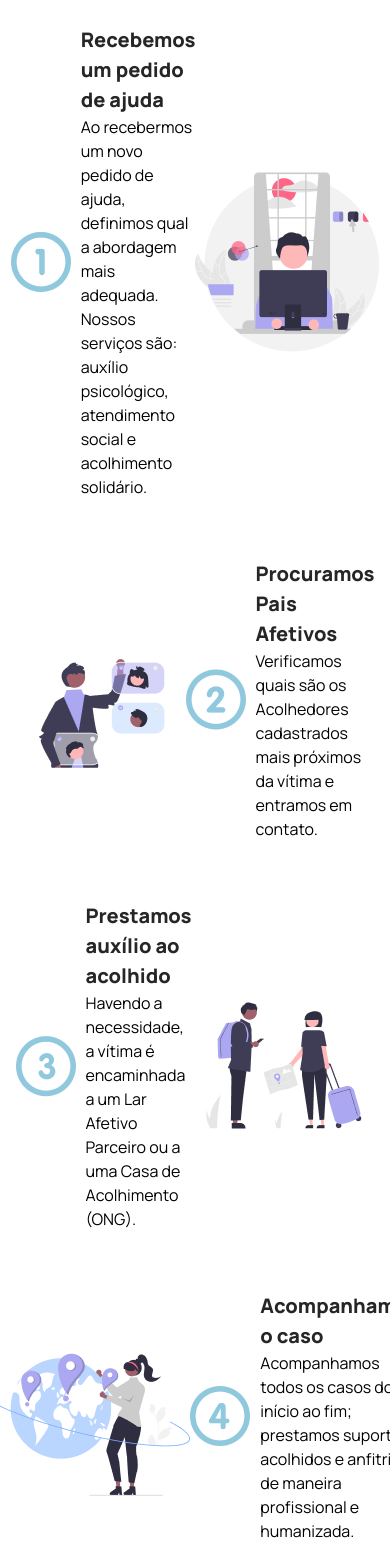
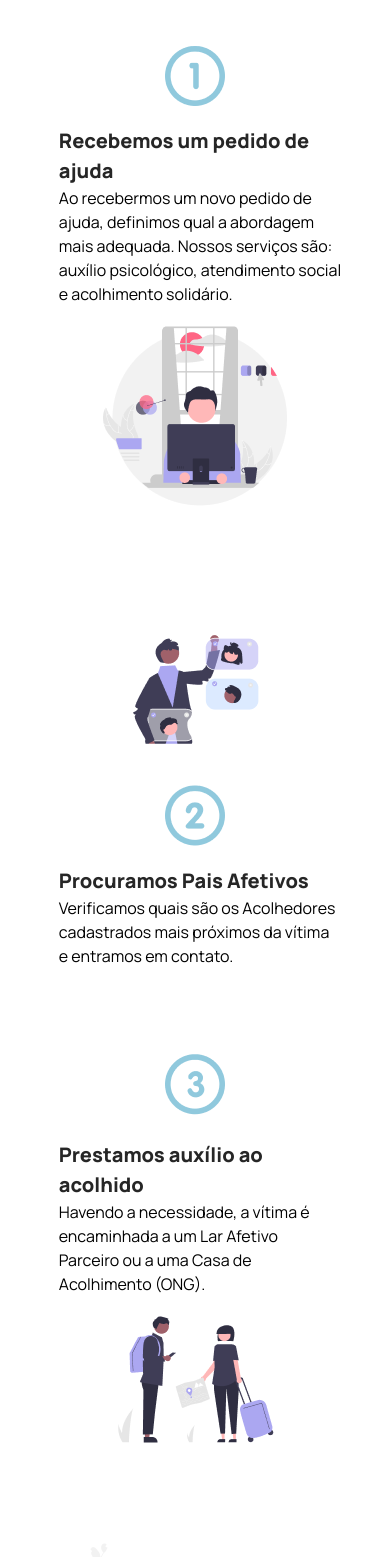
Before and after one commit to GrupoCPB/paisafetivos-web-frontend, a React (Create React App) app: page / in a window 390 px wide. Shown: the part 4760-6317 px from the top of the page. Built offline with nearby package versions, Linux system fonts and the light colour scheme; what assets would draw is missing.

Commit message:
fix: responsividade seção how works

```diff
--- a/src/components/Home/SectionHowWorks/SectionHowWorks.jsx
+++ b/src/components/Home/SectionHowWorks/SectionHowWorks.jsx
@@ -1,88 +1,72 @@
 import Box from "@mui/material/Box";
-import * as style from './style';
-import { Title, TitleCard,PCard } from './style';
+import * as style from "./style";
+import { Title, TitleCard, PCard, Img } from "./style";
 
-import number_1 from 'assets/number_1.png'
-import number_2 from 'assets/number_2.png'
-import number_3 from 'assets/number_3.png'
-import number_4 from 'assets/number_4.png'
-import designer from 'assets/designer.png'
-import hangout from 'assets/group_hangout.png'
-import travelers from 'assets/travelers.png'
-import world from 'assets/world_.png'
+import number_1 from "assets/number_1.png";
+import number_2 from "assets/number_2.png";
+import number_3 from "assets/number_3.png";
+import number_4 from "assets/number_4.png";
+import designer from "assets/designer.png";
+import hangout from "assets/group_hangout.png";
+import travelers from "assets/travelers.png";
+import world from "assets/world_.png";
 
 export function SectionHowWorks() {
-  return(
-    <Box
-      component="section"
-      sx={ style.sectionHowWorks }
-    >
-      <Box
-        component="div"
-        sx={ style.iternalSetcion }
-      >
+  return (
+    <Box component="section" sx={style.sectionHowWorks}>
+      <Box component="div" sx={style.iternalSetcion}>
         <Title variant="h2"> Como Funcionamos</Title>
-        <Box
-          component="div"
-          sx={ style.modes }
-        >
-          <img src={ number_1} alt="numero 01" />
-          <Box
-            component="div"
-            sx={ style.cardText }
-          >
+        <Box component="div" sx={style.modes}>
+          <Img src={number_1} alt="numero 01" />
+          <Box component="div" sx={style.cardText}>
             <TitleCard>Recebemos um pedido de ajuda</TitleCard>
             <PCard>
-              Ao recebermos um novo pedido de ajuda, definimos qual a abordagem mais adequada. Nossos serviços são: auxílio psicológico, atendimento social e acolhimento solidário.
+              Ao recebermos um novo pedido de ajuda, definimos qual a abordagem
+              mais adequada. Nossos serviços são: auxílio psicológico,
+              atendimento social e acolhimento solidário.
             </PCard>
           </Box>
-          <img src={designer} alt="figura de uma pessoa em frente a um computador" />
+          <Img
+            src={designer}
+            alt="figura de uma pessoa em frente a um computador"
+          />
         </Box>
-        <Box
-          component="div"
-          sx={ style.modes }
-        >
-        <img src={hangout} alt="grupo de pessoas conversando usando video call" />
-          <img src={ number_2} alt="numero 02" />
-          <Box
-            component="div"
-            sx={ style.cardText }
-          >
+        <Box component="div" sx={style.modes}>
+          <Img
+            src={hangout}
+            alt="grupo de pessoas conversando usando video call"
+          />
+          <Img src={number_2} alt="numero 02" />
+          <Box component="div" sx={style.cardText}>
             <TitleCard>Procuramos Pais Afetivos</TitleCard>
             <PCard>
-              Verificamos quais são os Acolhedores cadastrados mais próximos da vítima e entramos em contato.
+              Verificamos quais são os Acolhedores cadastrados mais próximos da
+              vítima e entramos em contato.
             </PCard>
           </Box>
         </Box>
-        <Box
-          component="div"
-          sx={ style.modes }
-        >
-          <img src={ number_3} alt="numero 03" />
-          <Box
-            component="div"
-            sx={ style.cardText }
-          >
+        <Box component="div" sx={style.modes}>
+          <Img src={number_3} alt="numero 03" />
+          <Box component="div" sx={style.cardText}>
             <TitleCard>Prestamos auxílio ao acolhido</TitleCard>
             <PCard>
-              Havendo a necessidade, a vítima é encaminhada a um Lar Afetivo Parceiro ou a uma Casa de Acolhimento (ONG).
+              Havendo a necessidade, a vítima é encaminhada a um Lar Afetivo
+              Parceiro ou a uma Casa de Acolhimento (ONG).
             </PCard>
           </Box>
-          <img src={travelers} alt="" />
+          <Img src={travelers} alt="" />
         </Box>
-        <Box
-          component="div"
-          sx={ style.modes }
-        >
-          <img src={world} alt="figura de uma pessoa em frente a um globo pesquisando aonde ir" />
-          <img src={ number_4} alt="numero 04" />
-          <Box
-            component="div"
-            sx={ style.cardText }
-          >
+        <Box component="div" sx={style.modes}>
+          <Img
+            src={world}
+            alt="figura de uma pessoa em frente a um globo pesquisando aonde ir"
+          />
+          <Img src={number_4} alt="numero 04" />
+          <Box component="div" sx={style.cardText}>
             <TitleCard>Acompanhamos o caso</TitleCard>
             <PCard>
-              Acompanhamos todos os casos do início ao fim; prestamos suporte a acolhidos e anfitriões de maneira profissional e humanizada.
+              Acompanhamos todos os casos do início ao fim; prestamos suporte a
+              acolhidos e anfitriões de maneira profissional e humanizada.
             </PCard>
           </Box>
         </Box>
--- a/src/components/Home/SectionHowWorks/style.jsx
+++ b/src/components/Home/SectionHowWorks/style.jsx
@@ -18,6 +18,10 @@ export const TitleCard = styled(Typography)`
 
 export const PCard = styled(Typography)`
   max-width: 397px;
+`;
+
+export const Img = styled.img`
+  margin: 20px 0;
 `;
 
 export const sectionHowWorks = {
@@ -43,7 +47,7 @@ export const iternalSetcion = {
 export const modes = {
   marginTop: "60px",
   display: "flex",
-  flexDirection: "row",
+  flexDirection: { xs: "column", sm: "column", md: "row" },
   justifyContent: "center",
   alignItems: "center",
 };
```
